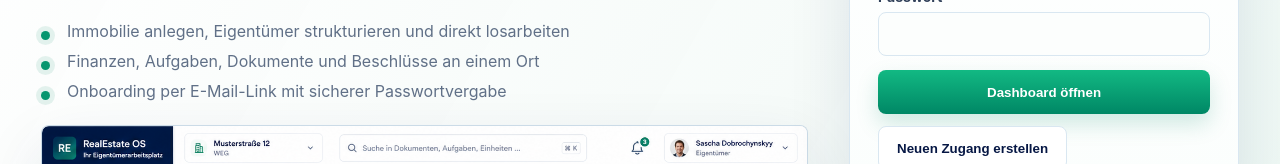
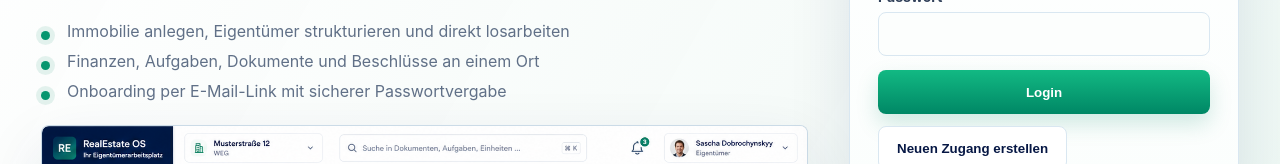
Before and after one commit to skyyware/realestate-os-showcase, an Angular app in the folder frontend/: page / in a window 1280 px wide. Both pictures are taken after a click on the button "Ich habe bereits einen Zugang". Shown: the part 343-507 px from the top of the page. Built offline with nearby package versions, Linux system fonts and the light colour scheme.

Commit message:
Use concise login button label

```diff
--- a/frontend/src/app/app.html
+++ b/frontend/src/app/app.html
@@ -46,7 +46,7 @@
         <form [formGroup]="loginForm" (ngSubmit)="login()">
           <label>E-Mail <input formControlName="email" type="email" autocomplete="email" placeholder="name@unternehmen.de" /></label>
           <label>Passwort <input formControlName="password" type="password" autocomplete="current-password" /></label>
-          <button type="submit" [disabled]="loading()">Dashboard öffnen</button>
+          <button type="submit" [disabled]="loading()">Login</button>
         </form>
         <button class="link" type="button" (click)="switchMode('register')">Neuen Zugang erstellen</button>
       }
```
